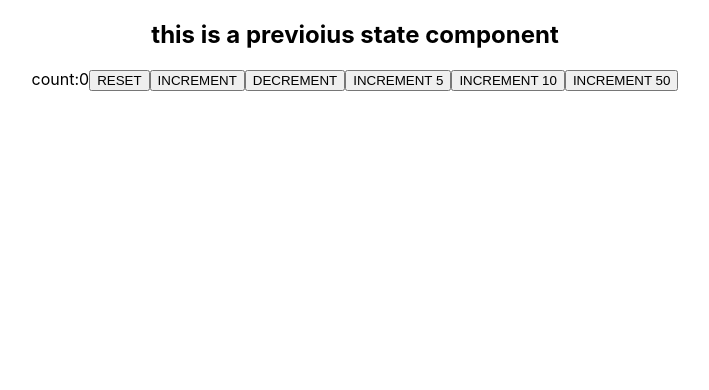
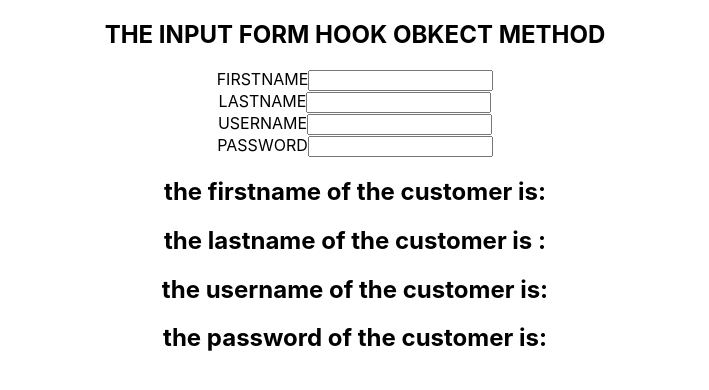
Before and after one commit to Rutujshahare/REACT-HTTP-and-CONTEXT, a React (Create React App) app in the folder connection/: page / in a window 1280 px wide. Shown: the top 390 px of the page, without its empty margins (285-994 px from the left). Built offline with nearby package versions, Linux system fonts and the light colour scheme.

Commit message:
hook object method to make the form and display the result

```diff
--- a/connection/src/App.js
+++ b/connection/src/App.js
@@ -9,13 +9,14 @@ import ComponentC from './Components/ComponentC';
 // import CounterComponent from './Components/HOOKS/CounterComponent';
 // import UseStateCounter from './Components/HOOKS/UseStateCounter';
 import PrevCounter from './Components/HOOKS/PrevCounter';
+import HookInputObject from './Components/HOOKS/HookInputObject';
 //if we remove the comment and run ew see the default value is replace by other
 function App() {
   return (
     <div className="App">
 
 
-   <PrevCounter/>
+  <HookInputObject/>
     </div>
   );
 }
--- /dev/null
+++ b/connection/src/Components/HOOKS/HookInputObject.js
@@ -0,0 +1,35 @@
+import React from 'react';
+
+function HookInputObject() {
+    const [name,setname]= React.useState({firstname:'',lastname:'',username:'',password:''})
+    return (
+        <div>
+            <h2>THE INPUT FORM HOOK OBKECT METHOD</h2>
+             <form>
+                 <div>
+                     <label>FIRSTNAME</label>
+                 <input type="text" value={name.firstname} onChange={e=>setname({ ...name,firstname:e.target.value})}/>
+                 </div>
+                 <div>
+                     <label>LASTNAME</label>
+                 <input type="text" value={name.lastname} onChange={e=>setname({ ...name,lastname:e.target.value})}/>
+                 </div>
+
+                 <div>
+                 <label>USERNAME</label>
+                 <input type="text" value={name.username} onChange={e=>setname({ ...name,username:e.target.value})}/>
+                 </div>
+                 <div>
+                     <label>PASSWORD</label>
+                 <input type="password" value={name.password} onChange={e=>setname({ ...name,password:e.target.value})}/>
+                 </div>
+             </form>
+                 <h2>the firstname of the customer is:{name.firstname} </h2>
+                 <h2>the lastname of the customer is :{name.lastname}</h2>
+                 <h2>the username of the customer is:{name.username} </h2>
+                 <h2>the password of the customer is:{name.password} </h2>
+
+        </div>
+    )
+}
+export default HookInputObject
```
